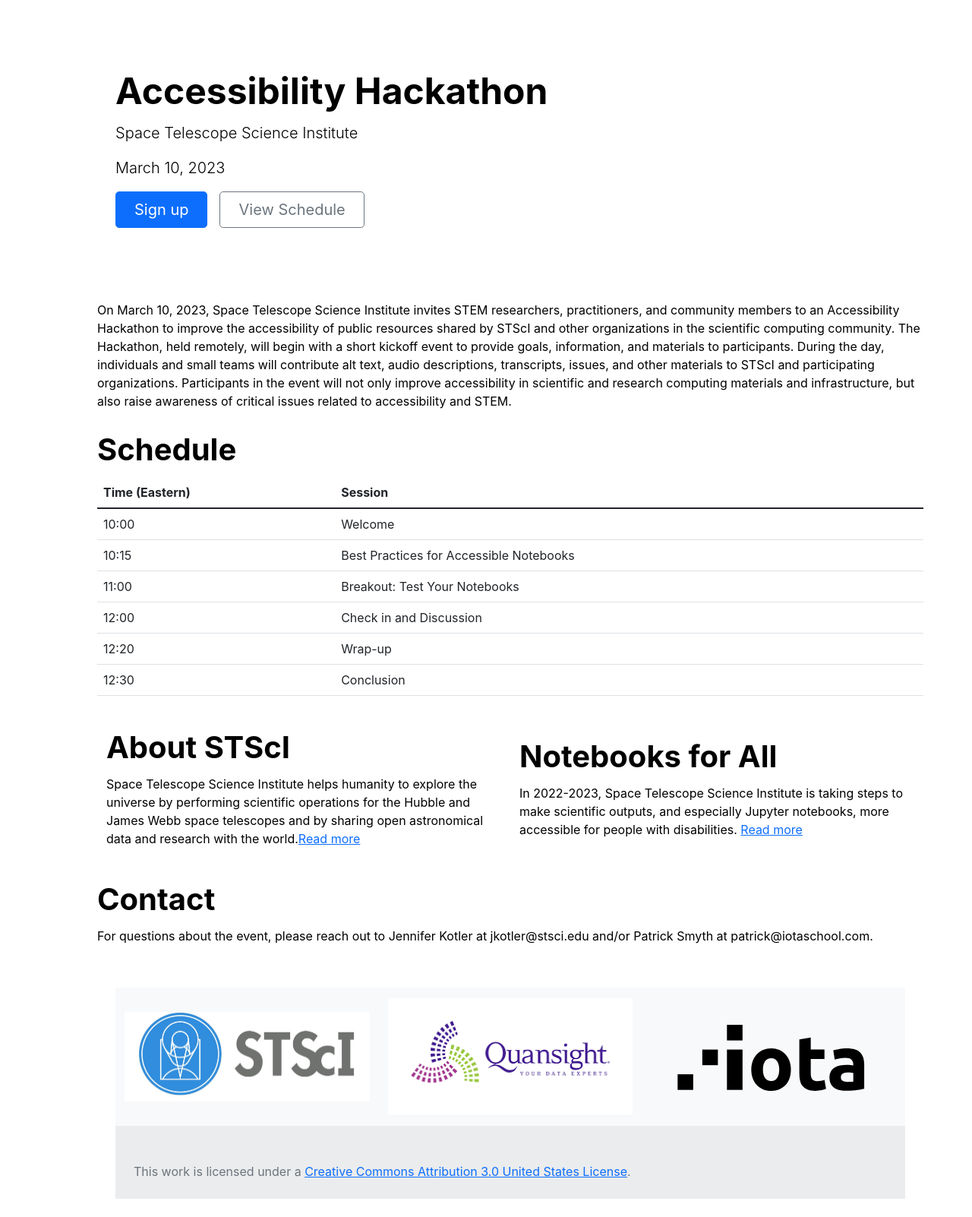
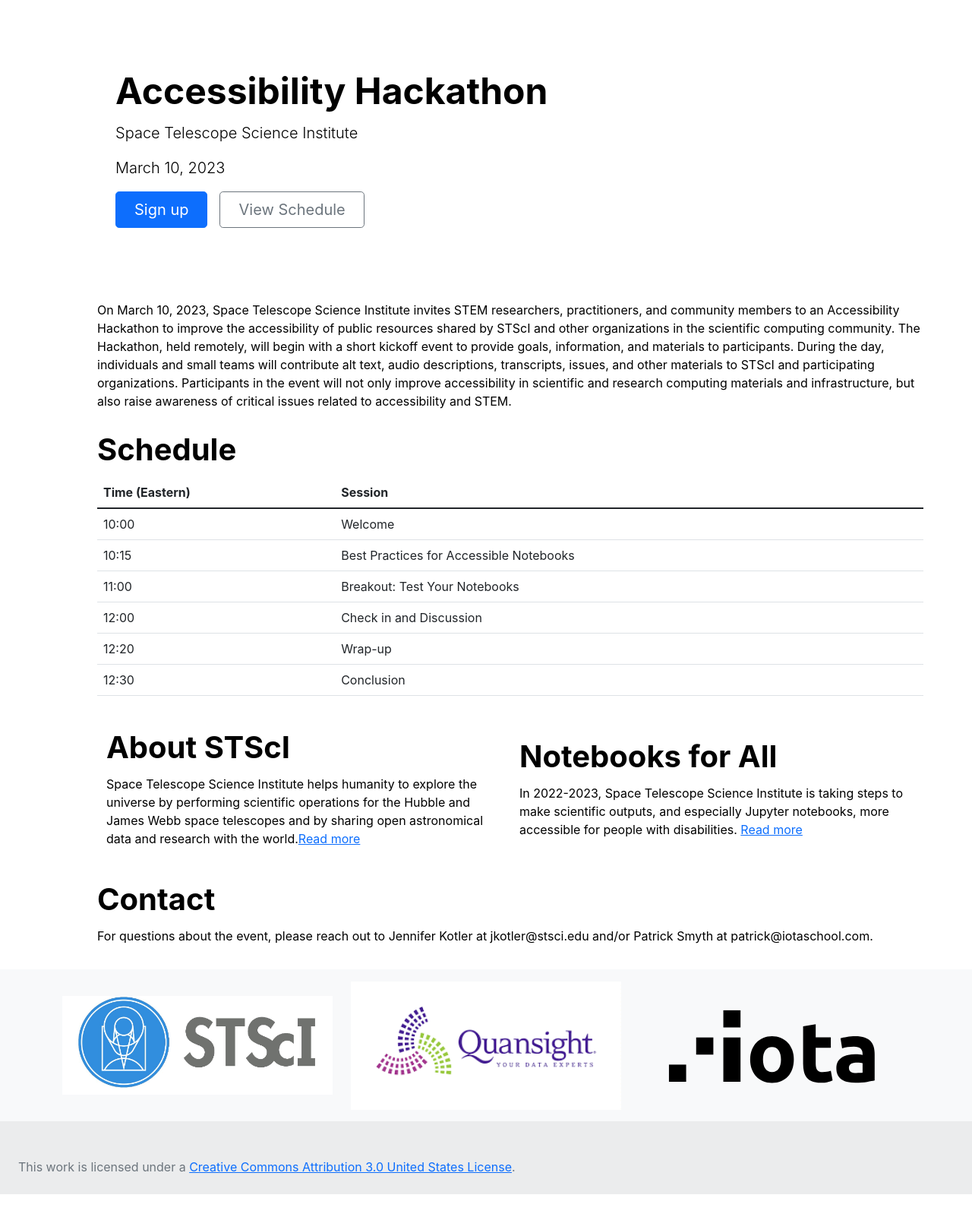
Before and after one commit to Iota-School/nonvisual_data_science_workshops, a Jekyll site: the page built from index.html, in a window 1280 px wide. Shown: the whole page at 76% size. Built offline with Jekyll 4.4.1, drawn with Linux system fonts in a browser that asks for light colours; after the commit the page ends 1572 px from its top, so only the background shows below that.

Commit message:
Fixed footer

```diff
--- a/_includes/footer.html
+++ b/_includes/footer.html
@@ -1,5 +1,5 @@
 
-<section class="p-4">
+<section>
   <!-- Footer -->
   <footer class="text-center text-lg-start bg-light text-muted">
 
@@ -12,7 +12,7 @@
       <img style="width:inherit" src="assets/images/quansight.png" class="d-block mx-lg-auto img-fluid" alt="Quansight partner logo" loading="lazy">
     </div>
     <div class="col">
-      <img style="width:inherit" src="assets/images/iota.svg" class="d-block mx-lg-auto img-fluid" alt="Iota partner logo" loading="lazy">
+      <img style="width:inherit" src="/assets/images/iota.svg" class="d-block mx-lg-auto img-fluid" alt="Iota partner logo" loading="lazy">
     </div>
   </div>
 </div>
--- a/_sass/main.scss
+++ b/_sass/main.scss
@@ -2,11 +2,14 @@
 $bodyColor: #000000;
 $bodyFont: -apple-system,BlinkMacSystemFont,"Segoe UI",Helvetica,Arial,sans-serif,"Apple Color Emoji","Segoe UI Emoji","Segoe UI Symbol";
 
+
+
+
+
 body {
-    margin: 0 5% 0 10%;
-  background: $backgroundColor;
-  color: $bodyColor;
-  font-family: $bodyFont;
+    background: $backgroundColor;
+    color: $bodyColor;
+    font-family: $bodyFont;
 }
 
 
@@ -33,5 +36,6 @@
 
 
 .sections section {
+    margin: 0 5% 0 10%;
     margin-bottom: 2em;
 }
```
